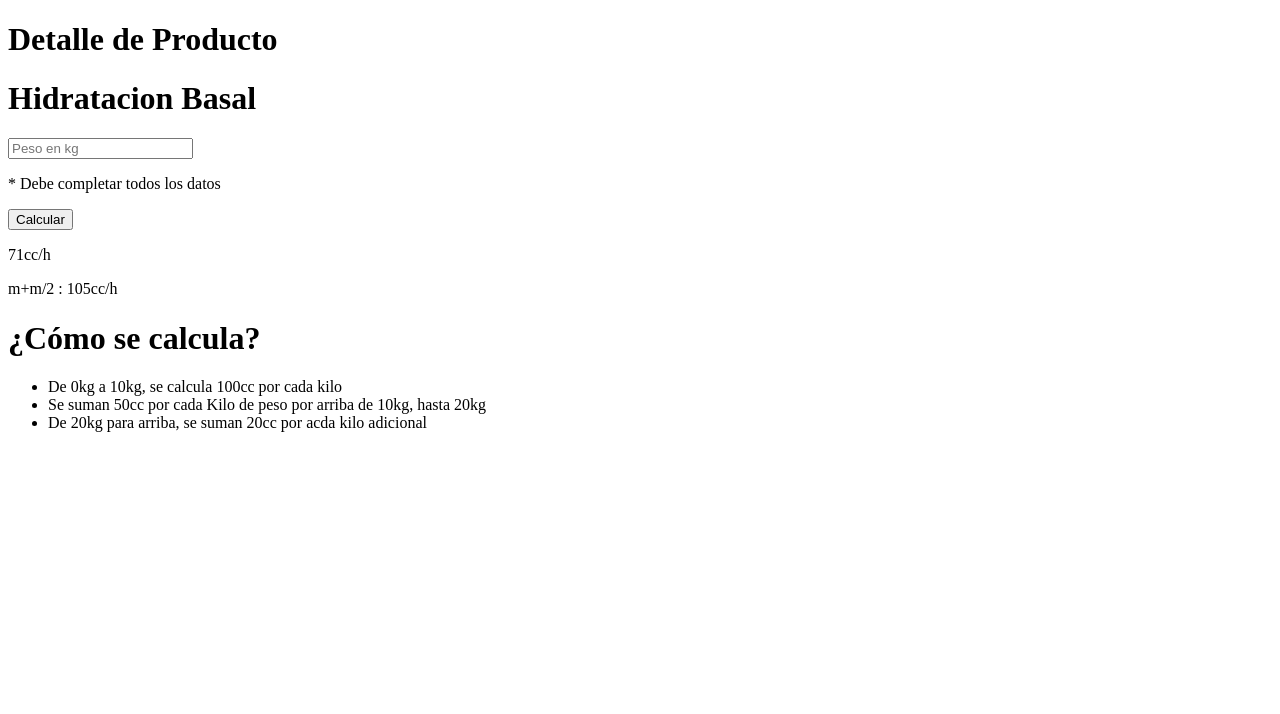
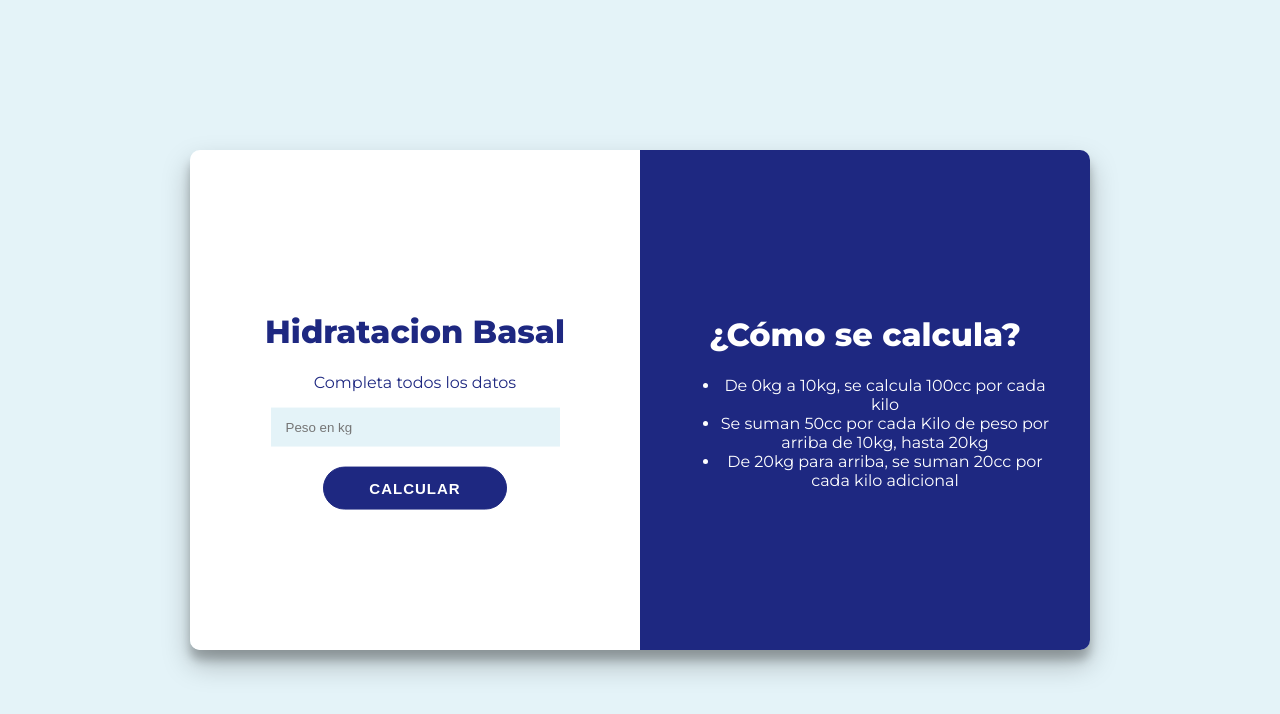
Before and after one commit to MaikolR17/Calculadora_Basal, a plain HTML site: page index.html in a window 1280 px wide. Drawn offline with Linux system fonts and the light colour scheme.

Commit message:
Actualización de Calculadora Basal
Actualización de código HTML y adición de código CSS

```diff
--- a/index.html
+++ b/index.html
@@ -3,26 +3,32 @@
     <head>
 
         <title>Calculadora de Hidratacion</title>
+        <link rel="stylesheet" href="./style.css">
+        <script src="script.js" defer></script>
 
     </head>
     <body>
-        <h1>Detalle de Producto</h1>
-        <div>
-            <div>
+        <div id="contenedor">
+            <div id="calculadora">
+                <div class="contenido">
                     <h1> Hidratacion Basal </h1>
-                <input type=""number" placeholder="Peso en kg" />
-                <p>* Debe completar todos los datos</p>
-                <button>Calcular</button>
-                <p>71cc/h</p>
-                <p>m+m/2 : 105cc/h</p>
+                    <p class="item">Completa todos los datos</p>
+                    <input class="item" id="peso" type="number" placeholder="Peso en kg" />
+                    <p class="item" id="error">* Debe completar todos los datos</p>
+                    <button class="item" id="calcular">Calcular</button>
+                    <p class="item resultado" id="flu">71cc/h</p>
+                    <p class="item resultado" id="man">m+m/2 : 105cc/h</p>
                 </div>
-            <div>
+            </div>
+            <div id="detalle">
+                <div class="contenido">
                     <h1>¿Cómo se calcula?</h1>
                     <ul>
                         <li>De 0kg a 10kg, se calcula 100cc por cada kilo</li>
                         <li>Se suman 50cc por cada Kilo de peso por arriba de 10kg, hasta 20kg</li>
-                    <li>De 20kg para arriba, se suman 20cc por acda kilo adicional</li>
+                        <li>De 20kg para arriba, se suman 20cc por cada kilo adicional</li>
                     </ul>
+                </div>
             </div>
         </div>
     </body>
--- /dev/null
+++ b/style.css
@@ -0,0 +1,87 @@
+@import url('https://fonts.googleapis.com/css?family=Montserrat:400,800');
+
+body{
+    background: #E4F3F8;
+    font-family: 'Montserrat', sans-serif;
+    color: #1E2881;
+}
+
+#contenedor{
+    width: 900px;
+    height: 500px;
+    text-align: center;
+
+    /* Estas 3 lineas se encargan de centrar el div vertical y horizontalmente */
+    position: absolute;
+    inset: 0;
+    margin: auto;
+    border-radius: 10px;
+    overflow: hidden;
+    box-shadow: 0 14px 28px rgba(0,0,0,0.25),
+    0 10px 10px rgba(0,0,0,0.22);
+}
+
+#calculadora{
+    background: white;
+    /* con estas 3 lineas vamos a hacer que los divs queden lado a lado */
+    width: 50%;
+    height: 100%;
+    float: left;
+}
+
+#detalle{
+    background: #1E2881;
+    /* Con estas 3 lineas vamos a hacer que los divs queden lado a lado */
+    width: 50%;
+    height: 100%;
+    float: left;
+    color: white;
+}
+
+.contenido{
+    /* Estas 3 lineas van a centrar el contenido verticalmente dentro de cada div */
+    position: relative;
+    top: 50%;
+    transform: translateY(-50%);
+    overflow: hidden;
+    padding: 40px;
+}
+
+input{
+    width: 70%;
+    padding: 12px 15px;
+    margin-bottom: 20px;
+    border: none;
+    background-color: #E4F3F8;
+}
+
+button{
+    font-size: 15px;
+    font-weight: bold;
+    padding: 12px 45px;
+    border-radius: 30px;
+    background-color: #1E2881;
+    border: 1px solid #1E2881;
+    color: white;
+    text-transform: uppercase;
+    letter-spacing: 1px;
+    transition: transform 20ms ease-in;
+}
+
+button:active{
+    transform: scale(0.95);
+}
+
+#error{
+    color: red;
+    font-weight: bold;
+    display: none;
+}
+
+.resultado{
+    color: #1E2881;
+    font-weight: bold;
+    font-size: 25px;
+    margin-bottom: 5px;
+    display: none;
+}
```
Lines whose indentation alone changed are shown as unchanged.
